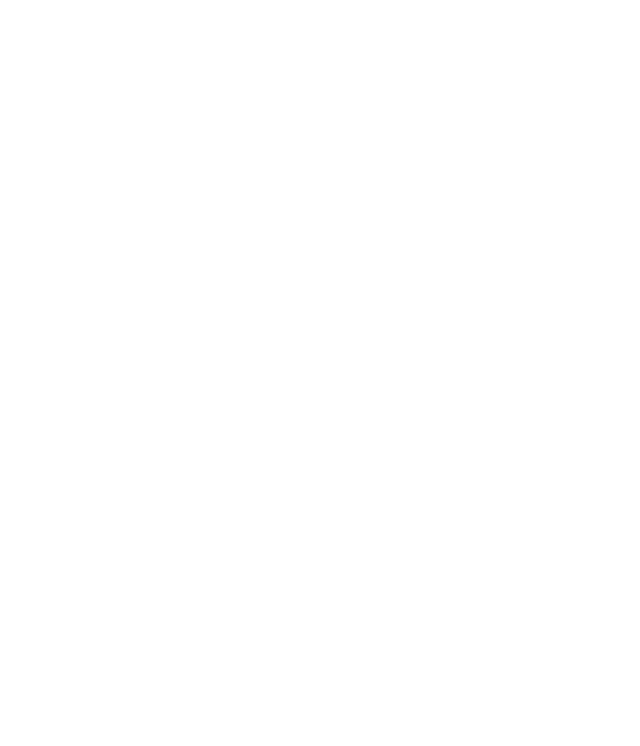
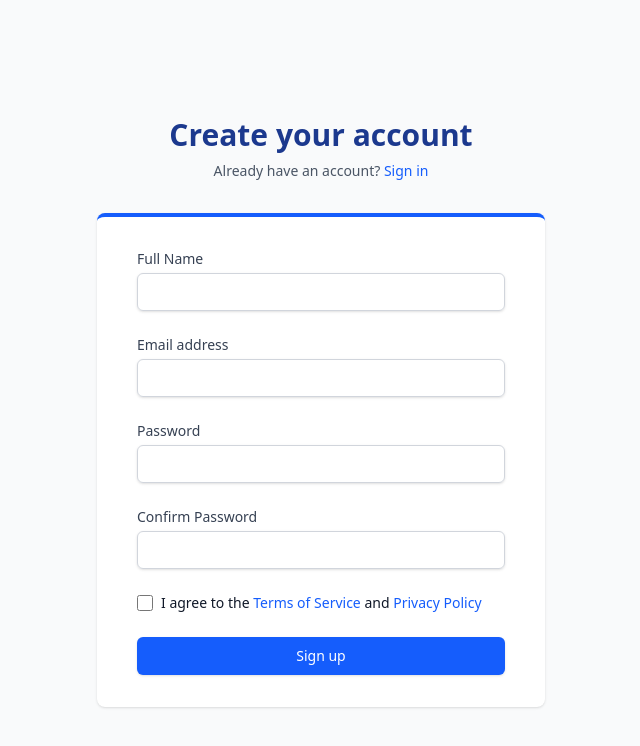
Before and after one commit to mohamedelasri202/JobFinderPojects, an Angular app: page /inscription in a window 1280 px wide. Shown: the top 746 px of the page, without its empty margins (319-959 px from the left). Built offline with nearby package versions, Linux system fonts and the light colour scheme.

Commit message:
adding the html for the inscription form

```diff
--- a/src/app/auth/inscription/inscription.html
+++ b/src/app/auth/inscription/inscription.html
@@ -1,4 +1,4 @@
-<!-- <div class="min-h-screen bg-gray-50 flex flex-col justify-center py-12 sm:px-6 lg:px-8">
+<div class="min-h-screen bg-gray-50 flex flex-col justify-center py-12 sm:px-6 lg:px-8">
     <div class="sm:mx-auto sm:w-full sm:max-w-md">
         <h2 class="mt-6 text-center text-3xl font-extrabold text-blue-900">
             Create your account
@@ -73,4 +73,4 @@
             </form>
         </div>
     </div>
-</div> -->
+</div>
```
